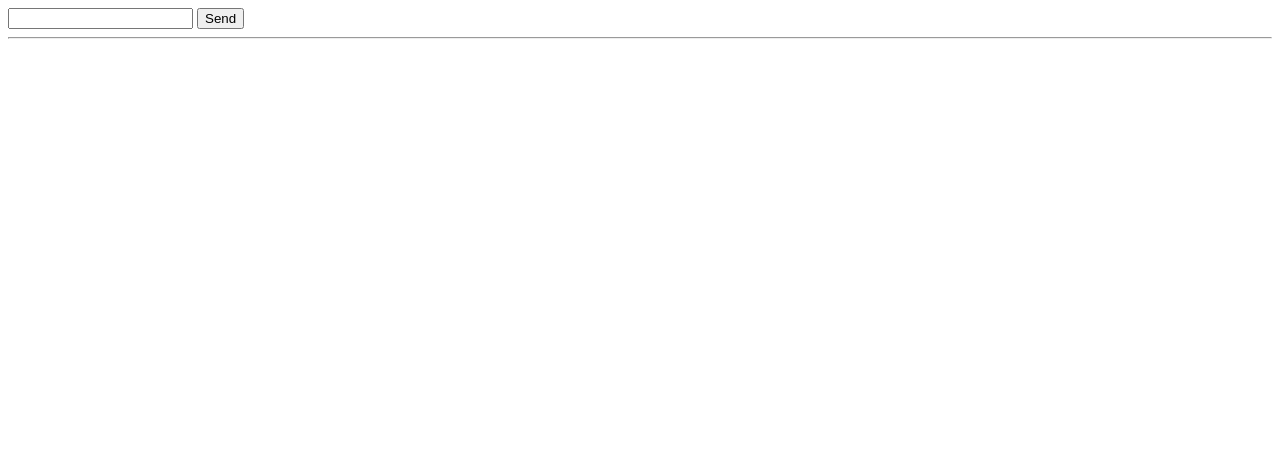
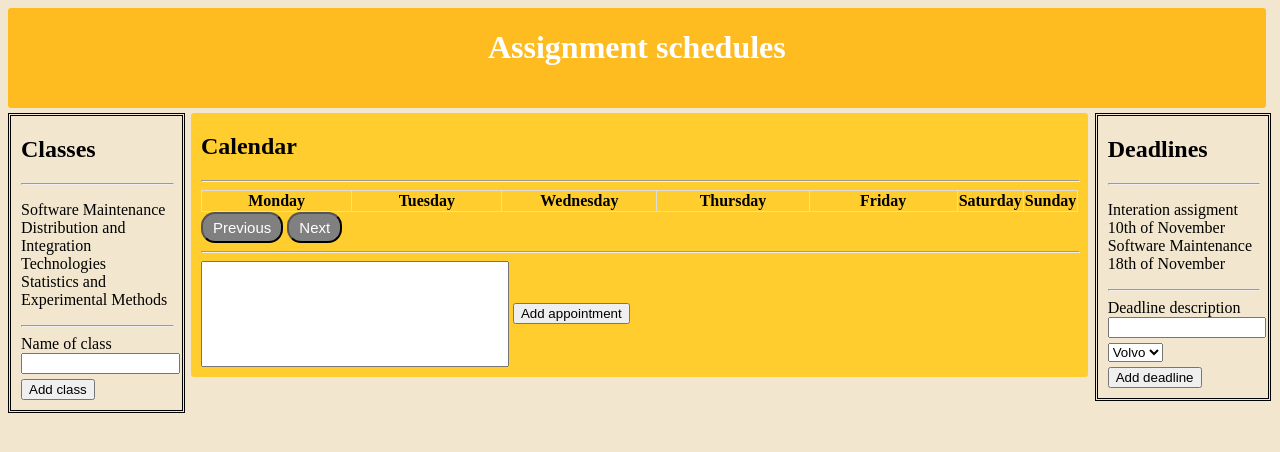
Before and after one commit to RasmusAlbrektsen/RasmusA-Distribution, a plain HTML site: page chat-client.html in a window 1280 px wide. Drawn offline with Linux system fonts and the light colour scheme.

Commit message:
added the html and css files

```diff
--- a/chat-client.html
+++ b/chat-client.html
@@ -1,18 +1,20 @@
 <!DOCTYPE html>
 <html>
   <head>
+    <link rel="stylesheet" type="text/css" href="mystyle.css" />
+    <style></style>
     <script>
       window.addEventListener("load", () => {
         let ws = new WebSocket("ws://localhost:8080/");
-                let input  = document.getElementById("input");
+        let input = document.getElementById("input");
         let button = document.getElementById("button");
 
-                ws.onopen  = () => console.log("connected");
+        ws.onopen = () => console.log("connected");
         ws.onclose = e => console.log("disconnected", e.reason);
         ws.onerror = e => console.log("Something went wrong:", e);
         ws.onmessage = event => {
           let json = JSON.parse(event.data);
-                    let div  = document.createElement("div");
+          let div = document.createElement("div");
           div.innerHTML = json.msg; //bad idea
           document.body.appendChild(div);
         };
@@ -22,10 +24,92 @@
         });
       });
     </script>
+
+    <script src="scripts.js"></script>
   </head>
   <body>
-        <input type="text" id="input">
-        <button id="button">Send</button>
+    <div class="row">
+      <div class="top-column">
+        <h1>Assignment schedules</h1>
+      </div>
+      <div class="side-column">
+        <div style="margin: 10px">
+          <h2>Classes</h2>
+          <hr />
+          <ul id="classList">
+            <li>Software Maintenance</li>
+            <li>Distribution and Integration Technologies</li>
+            <li>Statistics and Experimental Methods</li>
+          </ul>
+          <hr />
+          <p style="margin-top: 0px; margin-bottom: 0px">Name of class</p>
+          <input type="text" id="classInput" />
+          <button id="addClassButton" style="margin-top: 5px">
+            Add class
+          </button>
+        </div>
+      </div>
+      <div class="middle-column">
+        <div style="margin: 10px">
+          <div>
+            <h2>Calendar</h2>
+            <hr />
+            <div class="whatever">
+              <table class="calendar">
+                <thread>
+                  <tr>
+                    <th>Monday</th>
+                    <th>Tuesday</th>
+                    <th>Wednesday</th>
+                    <th>Thursday</th>
+                    <th>Friday</th>
+                    <th>Saturday</th>
+                    <th>Sunday</th>
+                  </tr>
+                </thread>
+
+                <tbody id="calendarBody"></tbody>
+              </table>
+              <div class="calendarButtons">
+                <button class="calendar-button">
+                  Previous
+                </button>
+                <button class="calendar-button">
+                  Next
+                </button>
+              </div>
+            </div>
             <hr>
+          </div>
+          <div>
+            <input type="text" style="height: 100px; width: 300px">
+            <button id="addAppointment" style="margin-top: 5px">
+              Add appointment
+            </button>
+          </div>
+        </div>
+      </div>
+      <div class="side-column">
+        <div style="margin: 10px">
+          <h2>Deadlines</h2>
+          <hr />
+          <ul id="deadlinesList">
+            <li>Interation assigment 10th of November</li>
+            <li>Software Maintenance 18th of November</li>
+          </ul>
+          <hr />
+          <p style="margin-top: 0px; margin-bottom: 0px">
+            Deadline description
+          </p>
+          <input type="text" id="deadlinesInput" style="margin-bottom: 5px" />
+          <select>
+            <option value="volvo">Volvo</option>
+          </select>
+          <button id="addDeadlineButton" style="margin-top: 5px">
+            Add deadline
+          </button>
+        </div>
+      </div>
+    </div>
   </body>
 </html>
--- /dev/null
+++ b/mystyle.css
@@ -0,0 +1,80 @@
+body{
+    background-color: #f2e7ce;
+  }
+
+  img{
+    width: 100%;
+    heigth: 100%;
+  }
+
+  hr{
+    width: 100%;
+  }
+
+  input{
+    width: 100%;
+  }
+
+
+  .side-column {
+    border-style: double;
+    //background: rgba(0,0,0,0.5);
+    //background-color: blue;
+    float: left;
+    width: 13.5%;
+    height: 100%; /* Should be removed. Only for demonstration */
+  }
+  .middle-column {
+    border-radius: 3px;
+    background-color: #ffce2e;
+    float: left;
+    width: 71%;
+    height: 100%;
+    margin-left: 0.5%;
+    margin-right: 0.5%;
+  }
+
+  .top-column {
+    border-radius: 3px;
+    background-color: #ffbc21;
+    float: left;
+    text-align: center;
+    color: white;
+    width: 99.5%;
+    height: 100px;
+    margin-bottom: 0.4%;
+  }
+  .calendar {
+    border-collapse: collapse;
+  }
+  th {
+    width: 20%;
+    border: 1px solid #ddd;
+  }
+
+  .calendar-button {
+    border-radius: 14px;
+    background-color: grey;
+    color: white;
+    font-size: 15px;
+    padding-left: 10px;
+    padding-right: 10px;
+    padding-top: 5px;
+    padding-bottom: 5px;
+  }
+
+  .calendar-button:hover {
+    background-color: #ffce2e;
+  }
+
+  /* Clear floats after the columns */
+  .row:after {
+    content: "";
+    display: table;
+    clear: both;
+  }
+
+  ul {
+      list-style: none;
+      padding-left: 0;
+  }
```
Lines whose indentation alone changed are shown as unchanged.
